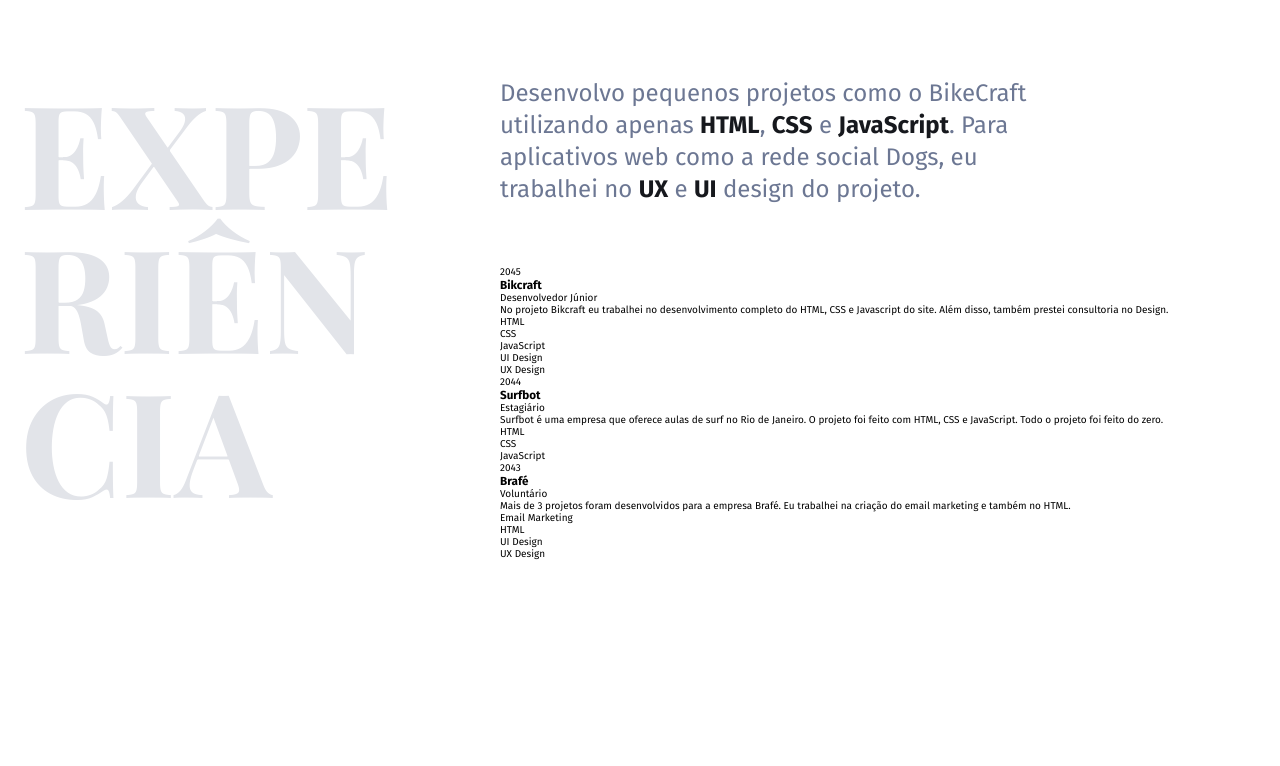
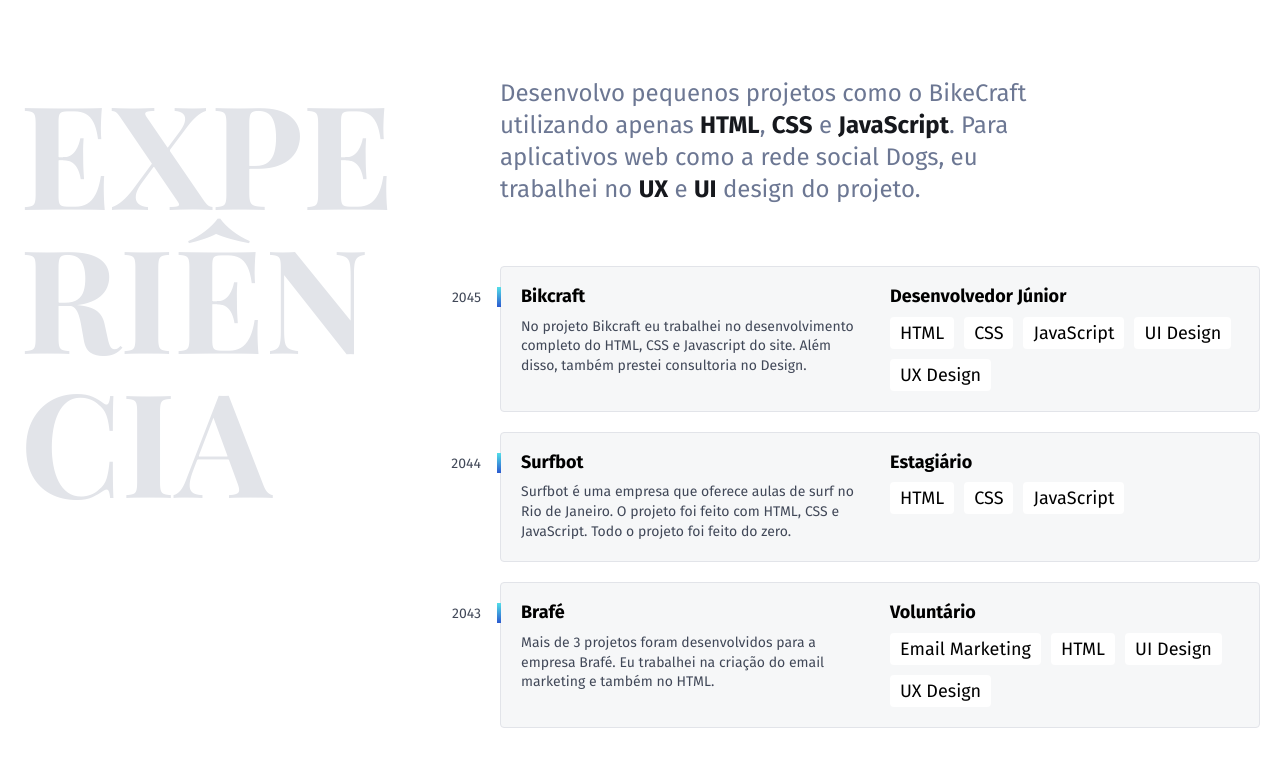
Before and after one commit to albertoaraujo-dev/portfolio-origamid, a plain HTML site: page index.html in a window 1280 px wide. Shown: the part 754-1520 px from the top of the page. Before the commit the page ends 1354 px from the top, so only its background shows below. Drawn offline with nearby package versions, Linux system fonts and the light colour scheme.

Commit message:
jobs css

```diff
--- a/css/jobs.css
+++ b/css/jobs.css
@@ -13,3 +13,62 @@
 .jobs-text strong {
   color: var(--grey-8);
 }
+
+.company {
+  display: grid;
+  grid-template-columns: 1fr 1fr;
+  gap: 1rem 2rem;
+  padding: 2rem;
+  background: var(--grey-1);
+  margin-bottom: 2rem;
+  border-radius: 4px;
+  border: 1px solid var(--grey-2);
+  position: relative;
+}
+
+.company::before {
+  content: '';
+  display: block;
+  width: 4px;
+  height: 20px;
+  background: linear-gradient(var(--primary-color-light), var(--primary-color));
+  position: absolute;
+  top: 20px;
+  left: -4px;
+}
+
+.company-year {
+  position: absolute;
+  top: 2.2rem;
+  left: -10rem;
+  color: var(--grey-7);
+  font-size: 1.4rem;
+  text-align: right;
+  width: 8rem;
+}
+
+.company-title {
+  font-size: 1.8rem;
+  line-height: 1.1;
+  font-weight: 700;
+}
+
+.company-text {
+  font-size: 1.4rem;
+  line-height: 1.4;
+  color: var(--grey-7);
+}
+
+.company-skills {
+  display: flex;
+  flex-wrap: wrap;
+  gap: 1rem;
+  align-content: start;
+}
+
+.company-skills li {
+  font-size: 1.8rem;
+  padding: 5px 10px;
+  border-radius: 4px;
+  background: var(--white);
+}
--- a/index.html
+++ b/index.html
@@ -42,7 +42,7 @@
       <div class="company">
         <span class="company-year">2045</span>
         <h3 class="company-title">Bikcraft</h3>
-        <span>Desenvolvedor Júnior</span>
+        <span class="company-title">Desenvolvedor Júnior</span>
         <p class="company-text">No projeto Bikcraft eu trabalhei no desenvolvimento completo do HTML, CSS e Javascript
           do site. Além disso, também prestei consultoria no Design.</p>
         <ul class="company-skills">
@@ -56,7 +56,7 @@
       <div class="company">
         <span class="company-year">2044</span>
         <h3 class="company-title">Surfbot</h3>
-        <span>Estagiário</span>
+        <span class="company-title">Estagiário</span>
         <p class="company-text">Surfbot é uma empresa que oferece aulas de surf no Rio de Janeiro. O projeto foi feito
           com HTML, CSS e JavaScript. Todo o projeto foi feito do zero.</p>
         <ul class="company-skills">
@@ -68,7 +68,7 @@
       <div class="company">
         <span class="company-year">2043</span>
         <h3 class="company-title">Brafé</h3>
-        <span>Voluntário</span>
+        <span class="company-title">Voluntário</span>
         <p class="company-text">Mais de 3 projetos foram desenvolvidos para a empresa Brafé. Eu trabalhei na criação do
           email marketing e também no HTML.</p>
         <ul class="company-skills">
```
